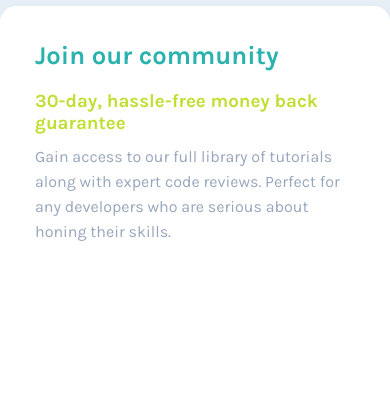
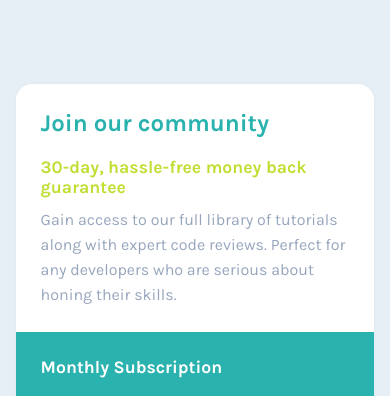
Before and after one commit to FESOO1/Single-price-grid-component, a plain HTML site: page index.html in a window 390 px wide. Shown: the top 396 px of the page. Drawn offline with Linux system fonts and the light colour scheme.

Commit message:
Finished.

```diff
--- a/styles.css
+++ b/styles.css
@@ -21,6 +21,7 @@ body {
     display: flex;
     justify-content: center;
     align-items: center;
+    padding-block: 40px;
 }
 
 .grid {
@@ -29,7 +30,7 @@ body {
     background-color: white;
     display: grid;
     grid-template-columns: repeat(2, 1fr);
-    grid-template-rows: repeat(2, 1fr);
+    grid-template-rows: repeat(2, auto);
     border-radius: 1rem;
     box-shadow: 0 0 5px rgba(0, 0, 0, 0.03);
     overflow: hidden;
@@ -117,7 +118,7 @@ body {
     background-color: rgb(74, 190, 189);
     display: flex;
     flex-direction: column;
-    justify-content: space-between;
+    row-gap: 20px;
 }
 
 .grid-inner-three > h3 {
@@ -130,3 +131,38 @@ body {
     font-weight: 300;
     line-height: 27px;
 }
+
+/* MEDIA QEURIES */
+
+@media (max-width: 800px) {
+    .grid {
+        width: 94%;
+    }
+}
+
+@media (max-width: 650px) {
+    .grid {
+        grid-template-columns: 1fr;
+        grid-template-rows: repeat(3, auto);
+    }
+    .grid-inner-one {
+        grid-column: auto;
+    }
+}
+
+@media (max-width: 500px) {
+    .grid {
+        width: 92%;
+    }
+    .grid-inner {
+        padding: 25px;
+    }
+    .grid-inner-one > h2 {
+        font-size: 1.5rem;
+    }
+    .grid-inner-one > h3,
+    .grid-inner-two > h3,
+    .grid-inner-three > h3 {
+        font-size: 1.1rem;
+    }
+}
```
